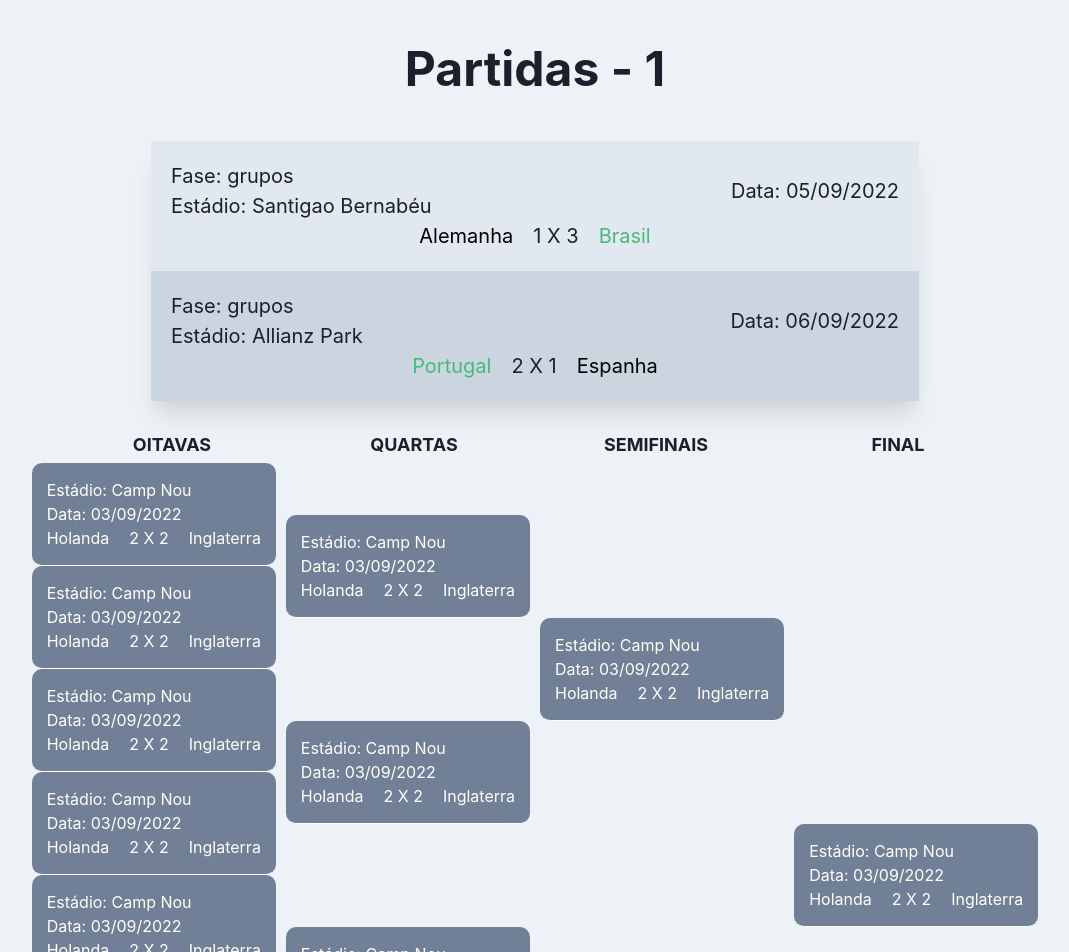
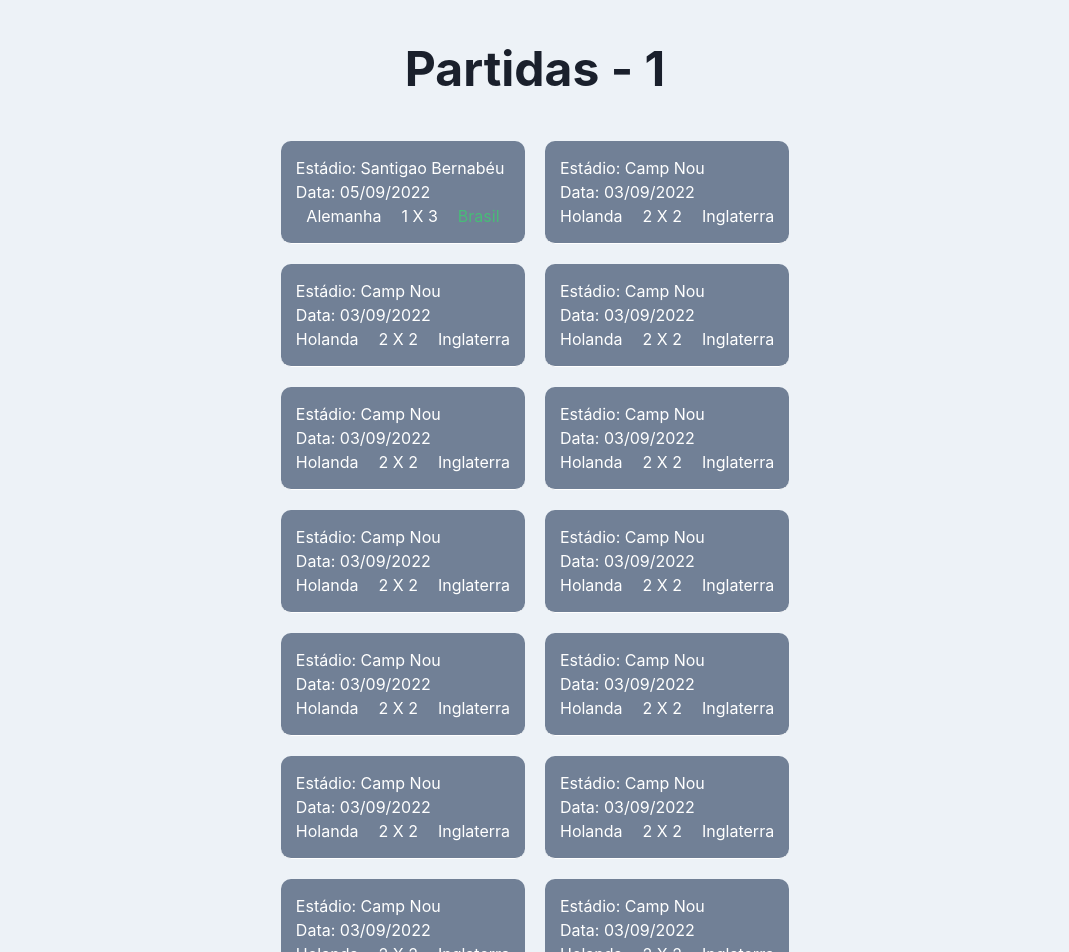
Before and after one commit to Hedg0305/copa-do-mundo, a Next.js app: page /1/matches in a window 1280 px wide. Shown: the top 952 px of the page, without its empty margins (105-1174 px from the left). Built offline with nearby package versions, Linux system fonts and the light colour scheme.

Commit message:
FIX: match cards

```diff
--- a/src/pages/[edition]/matches.tsx
+++ b/src/pages/[edition]/matches.tsx
@@ -30,166 +30,22 @@
           <Heading as='h1' size='2xl' mb='10'>
             Partidas - {year}
           </Heading>
-          <Grid boxShadow='xl'>
-            {matches
-              .filter((match) => match.fase === "grupos")
-              .map((groupMatch, index) => (
-                <Box
-                  bg={index % 2 === 0 ? "gray.200" : "gray.300"}
-                  key={groupMatch.gameDate}
-                  w='60vw'
-                  fontSize='20px'
-                  p='20px'
-                >
-                  <Box
-                    display='flex'
-                    justifyContent='space-between'
-                    alignItems='center'
-                  >
-                    <Box>
-                      Fase: {groupMatch.fase}
-                      <br />
-                      Estádio: {groupMatch.stadium}
-                    </Box>
-                    Data: {groupMatch.gameDate}
-                  </Box>
-                  <Center>
-                    <Box
-                      as='span'
-                      color={
-                        groupMatch.winner === groupMatch.team1
-                          ? "green.400"
-                          : "black"
-                      }
-                      mr='20px'
-                    >
-                      {groupMatch.team1}
-                    </Box>
-                    {groupMatch.goalsTeam1} X {groupMatch.goalsTeam2}
-                    <Box
-                      as='span'
-                      color={
-                        groupMatch.winner === groupMatch.team2
-                          ? "green.400"
-                          : "black"
-                      }
-                      ml='20px'
-                    >
-                      {groupMatch.team2}
-                    </Box>
-                  </Center>
-                </Box>
-              ))}
+          <Grid gridTemplateColumns='repeat(2, 1fr)' gap='20px'>
+            {matches.map((match, index) => (
+              <Match
+                gameDate={match.gameDate}
+                goalsTeam1={match.goalsTeam1}
+                goalsTeam2={match.goalsTeam2}
+                stadium={match.stadium}
+                team1={match.team1}
+                team2={match.team2}
+                winner={match.winner}
+                fase={match.fase}
+                key={index}
+              />
+            ))}
           </Grid>
         </VStack>
-      </Center>
-      <Center display='flex' flexDirection='column' mt='30px'>
-        <Box
-          display='flex'
-          w='100%'
-          justifyContent='center'
-          fontSize='18px'
-          fontWeight='Bold'
-        >
-          <Box w='242px' textAlign='center'>
-            OITAVAS
-          </Box>
-          <Box w='242px' textAlign='center'>
-            QUARTAS
-          </Box>
-          <Box w='242px' textAlign='center'>
-            SEMIFINAIS
-          </Box>
-          <Box w='242px' textAlign='center'>
-            FINAL
-          </Box>
-        </Box>
-        <Box display='flex'>
-          <Box
-            display='flex'
-            flexDirection='column'
-            m='5px'
-            justifyContent='space-between'
-          >
-            {matches
-              .filter((matches) => matches.fase === "oitavas")
-              .map((round16Match) => (
-                <Match
-                  key={round16Match.gameDate}
-                  gameDate={round16Match.gameDate}
-                  goalsTeam1={round16Match.goalsTeam1}
-                  goalsTeam2={round16Match.goalsTeam2}
-                  stadium={round16Match.stadium}
-                  team1={round16Match.team1}
-                  team2={round16Match.team2}
-                  winner={round16Match.winner}
-                />
-              ))}
-          </Box>
-          <Box
-            display='flex'
-            flexDirection='column'
-            m='5px'
-            justifyContent='space-around'
-          >
-            {matches
-              .filter((matches) => matches.fase === "quartas")
-              .map((quarterFinalsMatch) => (
-                <Match
-                  key={quarterFinalsMatch.gameDate}
-                  gameDate={quarterFinalsMatch.gameDate}
-                  goalsTeam1={quarterFinalsMatch.goalsTeam1}
-                  goalsTeam2={quarterFinalsMatch.goalsTeam2}
-                  stadium={quarterFinalsMatch.stadium}
-                  team1={quarterFinalsMatch.team1}
-                  team2={quarterFinalsMatch.team2}
-                  winner={quarterFinalsMatch.winner}
-                />
-              ))}
-          </Box>
-          <Box
-            display='flex'
-            flexDirection='column'
-            m='5px'
-            justifyContent='space-around'
-          >
-            {matches
-              .filter((matches) => matches.fase === "semis")
-              .map((semifinalsMatch) => (
-                <Match
-                  key={semifinalsMatch.gameDate}
-                  gameDate={semifinalsMatch.gameDate}
-                  goalsTeam1={semifinalsMatch.goalsTeam1}
-                  goalsTeam2={semifinalsMatch.goalsTeam2}
-                  stadium={semifinalsMatch.stadium}
-                  team1={semifinalsMatch.team1}
-                  team2={semifinalsMatch.team2}
-                  winner={semifinalsMatch.winner}
-                />
-              ))}
-          </Box>
-          <Box
-            display='flex'
-            flexDirection='column'
-            m='5px'
-            justifyContent='space-around'
-          >
-            {matches
-              .filter((matches) => matches.fase === "final")
-              .map((finalMatch) => (
-                <Match
-                  key={finalMatch.gameDate}
-                  gameDate={finalMatch.gameDate}
-                  goalsTeam1={finalMatch.goalsTeam1}
-                  goalsTeam2={finalMatch.goalsTeam2}
-                  stadium={finalMatch.stadium}
-                  team1={finalMatch.team1}
-                  team2={finalMatch.team2}
-                  winner={finalMatch.winner}
-                />
-              ))}
-          </Box>
-        </Box>
       </Center>
     </Box>
   );
```
Also changed, not shown: src/pages/blank.tsx (+225 -26 lines).
